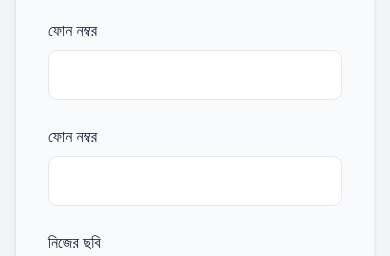
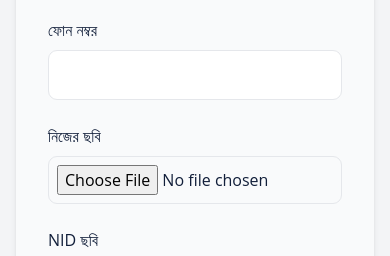
Before and after one commit to Mahii-11/political001, a React (Vite) app: page /volunteer/new in a window 390 px wide. Shown: the part 880-1136 px from the top of the page. Built offline with nearby package versions, Linux system fonts and the light colour scheme; no server answers; a web font is replaced by a local one.

Commit message:
Volunteer page double phone no field issue fix

```diff
--- a/src/pages/Volunteer.jsx
+++ b/src/pages/Volunteer.jsx
@@ -348,20 +348,6 @@ export function VolunteerForm() {
             )}
           </div>
 
-          <div>
-            <label className="block font-medium mb-2">ফোন নম্বর</label>
-            <input
-              type="text"
-              name="phone"
-              required
-              onBlur={handleBlur}
-              className="w-full rounded-lg border px-4 py-3"
-            />
-            {formErrors.phone && (
-              <p className="text-red-500 text-sm mt-1">{formErrors.phone}</p>
-            )}
-          </div>
-
           {/* Image */}
           <div>
             <label className="block font-medium mb-2">নিজের ছবি</label>
```
